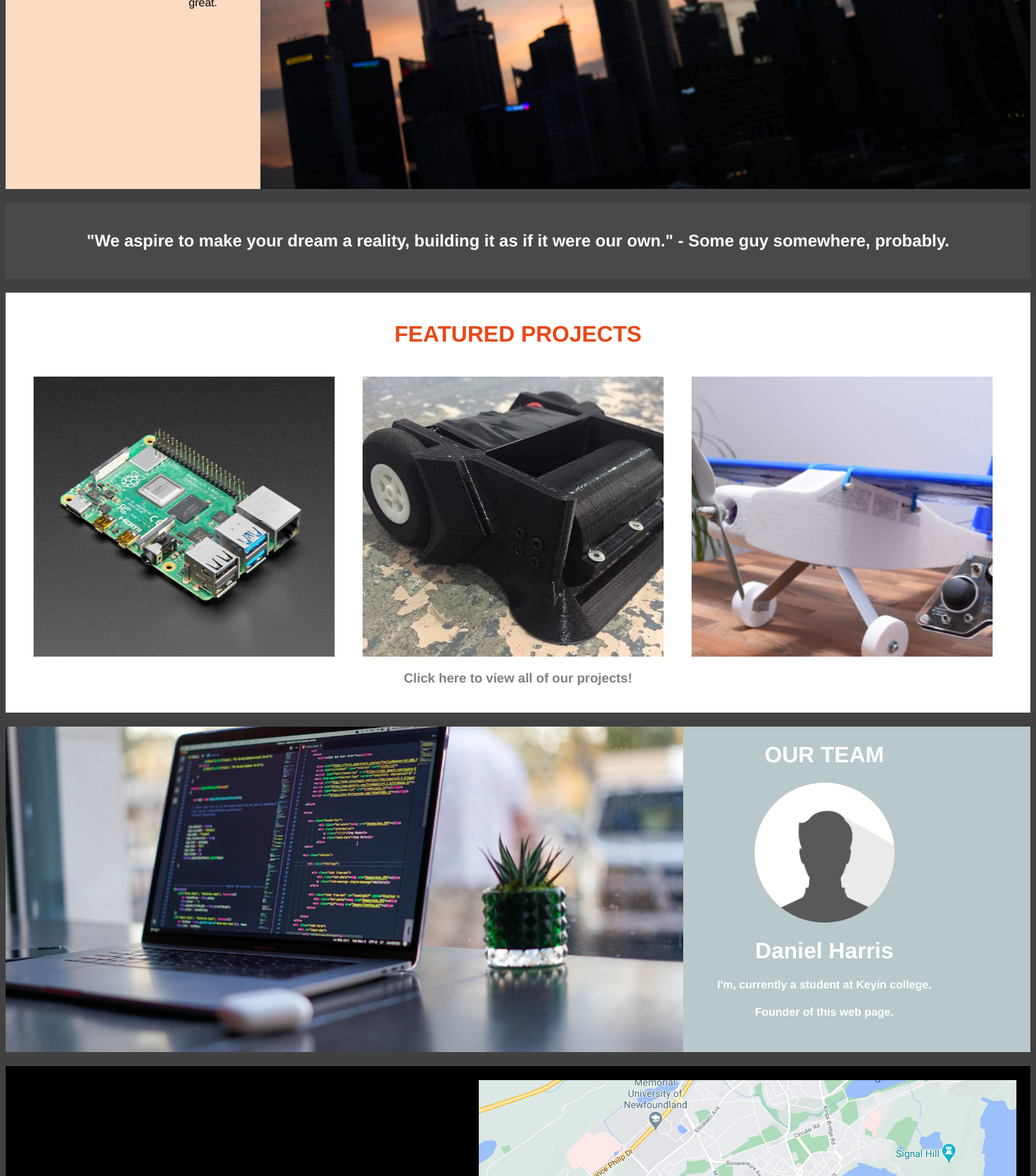
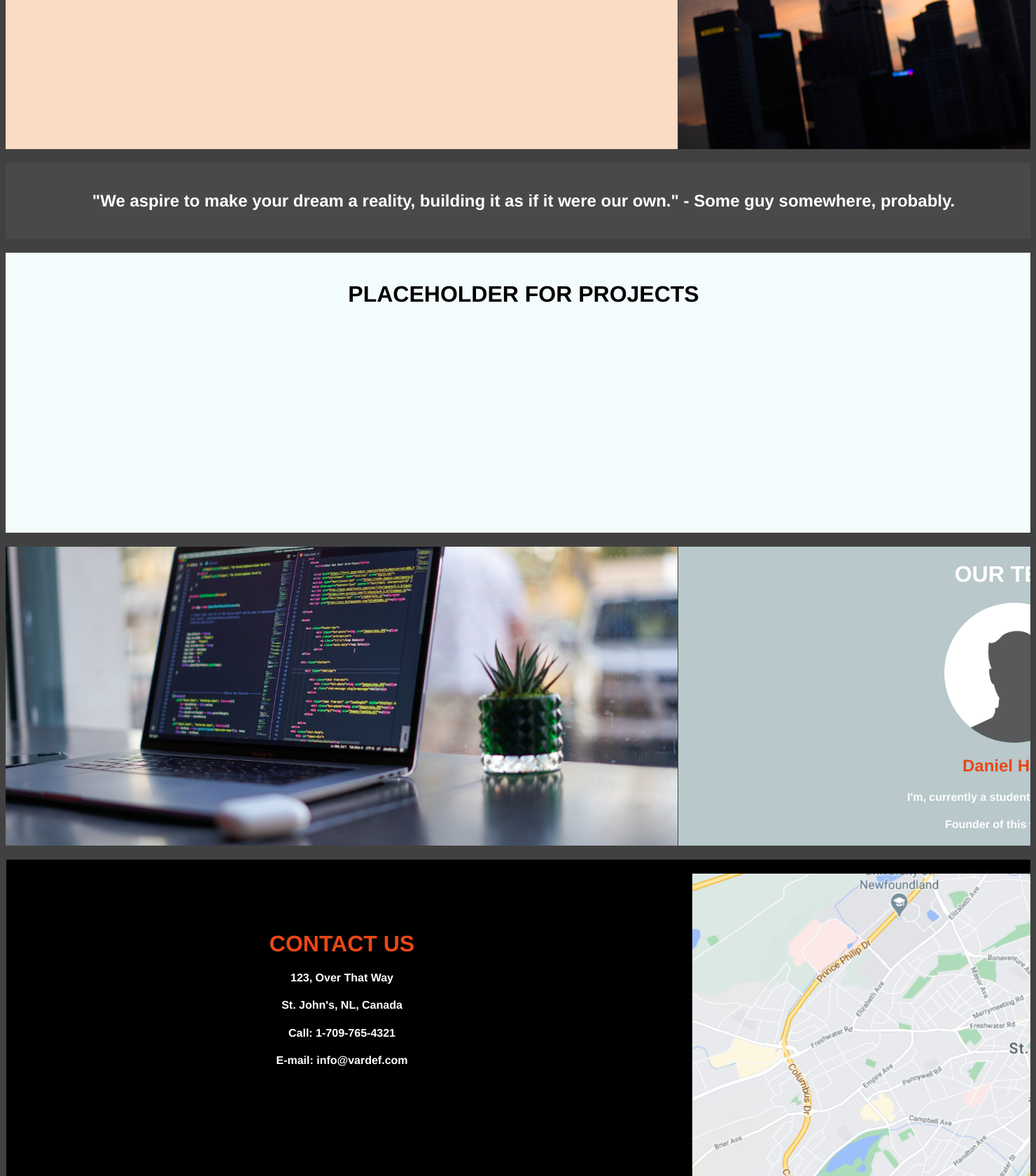
Before and after one commit to Daniel-HarrisNL/web_practice, a Flask app: page / in a window 1480 px wide. Shown: the part 1520-3200 px from the top of the page at 70% size. Run offline with Flask 2, Linux system fonts and the light colour scheme.

Commit message:
CSS/HTML overhaul using Grid

```diff
--- a/static/style.css
+++ b/static/style.css
@@ -2,292 +2,350 @@
   box-sizing: border-box;
 }
 
-body {
+html,body {
+  background-color:rgb(65,65,65);
   font-family: Helvetica Neue, Helvetica, Arial, sans-serif;
-  background-color:rgb(65,65,65);
-
+  max-width: 100%;
+  overflow-x: hidden;
 }
 
 img {
+    height: auto;
+    max-height: 100vh;
     max-width: 100%;
-    max-height: 100vh;
-    height: auto;
 }
 
 /* GENERAL USE STYLES */
 /* Clear floats after the columns */
-.row:after {
-  content: "";
-  display: table;
-  clear: both;
+.grid-container {
+  background-color: rgb(65,65,65);
+  display: grid;
+  grid-template-columns: auto auto auto auto auto auto auto auto auto auto auto auto;
+  grid-template-rows: auto auto auto auto auto auto auto auto auto auto auto auto auto auto auto;
+  max-width: 100vw;
+  width: 100vw;
 }
 
-.col-container {
-  display: table; /* Make the container element behave like a table */
-  width: 100%; /* Set full-width to expand the whole page */
-}
-
-.col {
-  display: table-cell; /* Make elements inside the container behave like table cells */
-}
 
 /* Top Naviagtion Section*/
 .topnav {
+  background-color: rgb(28,28,28);
+  margin-right: 10px;
   overflow: hidden;
-  background-color: rgb(28,28,28);
   position: fixed;
   top: 0;
-  margin-right: 10px;
   width: 100%;
 }
-
 /* Style the topnav links */
 .topnav a {
-  float: left;
-  display: block;
   background: rgb(38,38,38);
   color: rgb(208,212,223);
+  display: block;
+  float: left;
+  padding: 14px 16px;
   text-align: center;
-  padding: 14px 16px;
   text-decoration: none;
 }
-
 /* Change color on hover */
 .topnav a:hover {
   background-color: rgb(48,48,48);
   color: rgb(218,222,233);
 }
 
+
 /* Header/Blog Title */
 .header {
-  margin-top: 45px;
-  text-align: right ;
+
   background-color: rgb(48,48,48);
   background-image: url('images/vardef_hero.png');
+  background-position: top;
   background-repeat: no-repeat;
-  background-size: 100%;
-  background-position: top;
-  height: 600px;
+  background-size: cover;
   color: rgb(0,183,255);
+  grid-column-start: 1;
+  grid-column-end: 12;
+  grid-row-start: 1;
+  grid-row-end: 3;
+  height: 100vh;
+  margin-top: 45px;
+  max-height: 600px;
+  width: 100vw;
 }
 
-.header h1 {
-  font-size: 50px;
-  color: rgb(0,183,255);
-}
 
 /* Spacer with motto statement */
 .herocard {
   background-color: rgb(73,73,73);
+  color: rgb(244,80,51);
+  margin-top: 20px;
+  margin-bottom: 20px;
+  padding: 20px;
+  grid-column-start: 1;
+  grid-column-end: 12;
+  grid-row-start: 3-end;
+  grid-row-end: 4-end;
+  margin-top: 20px;
+  margin-bottom: 20px;
+  padding: 20px;
   text-align: center;
-  padding: 20px;
-  margin-top: 20px;
-  color: rgb(244,80,51);
+  width: 100vw;
 }
 
+
 /* About section */
-.aboutcard {
-  background-color: rgb(184,200,203);
-  margin-top: 20px;
-  color: black;
-}
-
-.aboutimageleft{
-  float: left;
-  padding-right: 20px;
+.aboutleft{
   background-color: rgb(48,48,48);
   background-image: url('images/about_splash.jpeg');
+  background-position: center;
   background-repeat: no-repeat;
   background-size: cover;
-  height: 465px;
-  width: 968px;
-  background-position: center;
+  grid-column-start: 1;
+  grid-column-end: 6;
+  grid-row-start: 5;
+  grid-row-end: 6;
+  height: 100vh;
+  max-width: 960px;
+  max-height: 450px;
+  width: 100vw;
 }
-
 .aboutright{
-  float: left;
-  padding-right: 120px;
-  height: 465px;
-  color: rgb(236,232,218);
+  background-color: rgb(184,200,203);
+  color: black;
+  grid-column-start: 7;
+  grid-column-end: 12;
+  grid-row-start: 5;
+  grid-row-end: 6;
+  height: 100%;
+  margin-right: 1px;
+  max-height: 450px;
+  max-width: 960px;
+  padding-top: 80px;
   text-align: center;
+  width: 100vw;
 }
-
 .aboutright h1{
   color: rgb(234,71,23);
 }
 
+
 /* Promoting us section */
-.promocard {
+.promoleft{
   background-color: rgb(252,219,197);
-  margin-top: 20px;
   color: black;
+  grid-column-start: 1;
+  grid-column-end: 6;
+  grid-row-start: 7;
+  grid-row-end: 8;
+  height: 100%;
+  margin-right: 1px;
+  margin-top:20px;
+  max-height: 450px;
+  max-width: 960px;
+  padding-top: 80px;
+  text-align: center;
+  width: 100vw;
 }
-
 .promoright{
-  float: right;
   background-color: rgb(48,48,48);
   background-image: url('images/drone_splash.jpg');
+  background-position: center;
   background-repeat: no-repeat;
-  background-size: 100%;
-  height: 500px;
-  width: 1100px;
-  background-position: center;
+  background-size: cover;
+  grid-column-start: 7;
+  grid-column-end: 12;
+  grid-row-start: 7;
+  grid-row-end: 8;
+  height: 100vh;
+  margin-right: 1px;
+  margin-top: 20px;
+  max-height: 450px;
+  max-width: 960px;
+  width: 100vw;
 }
-
-.promoleft{
-  height: 465px;
-  float: left;
-  color: black;
-  text-align: center;
-  padding-left: 200px;
-  padding-bottom: 100px;
-  margin-left: auto;
-  margin-right: auto;
-
-}
-
 .promoleft h1{
   color: rgb(234,71,23);
 }
 
+
 /* Statement spacer */
 .spacercard {
   background-color: rgb(73,73,73);
+  color: white;
+  grid-column-start: 1;
+  grid-column-end: 12;
+  grid-row-start: 9;
+  grid-row-end: 9;
+  margin-top: 20px;
+  margin-bottom: 20px;
+  padding: 20px;
+  width: 100vw;
+  text-align: center;
+}
+
+
+/*Featured*/
+.featuredholder{
+  background-color: rgb(244,253,254);
+  color: black;
+  grid-column-start: 1;
+  grid-column-end: 12;
+  grid-row-start: 10;
+  grid-row-end: 11;
+  height: 400px;
+  margin-bottom: 20px;
   padding: 20px;
   text-align: center;
-  margin-top: 20px;
-  color: white;
+  width: 100vw;
 }
 
-/*Featured*/
-.featuredcard {
-  background-color: white;
+
+/*Team Section*/
+.teamimageleft{
+  background-color: rgb(48,48,48);
+  background-image: url('images/team_image.jpg');
+  background-position: center;
+  background-repeat: no-repeat;
+  background-size: cover;
+  grid-column-start: 1;
+  grid-column-end: 6;
+  grid-row-start: 12;
+  grid-row-end: 13;
+  height: 100%;
+  margin-right: 1px;
+  max-height: 450px;
+  max-width: 960px;
+  width: 100vw;
+}
+.teamright h2{
+  color: rgb(234,71,23);
+}
+.teamright{
+  background-color: rgb(184,200,203);
+  color: white;
+  height: 100%;
+  grid-column-start: 7;
+  grid-column-end: 12;
+  grid-row-start: 12;
+  grid-row-end: 13;
+  margin-right: 1px;
+  max-height: 450px;
+  max-width: 960px;
   text-align: center;
-  padding: 20px;
-  margin-top: 20px;
-  color: gray;
+  width: 100vw;
+}
+.profile{
+  background-color: gray;
+  background-image: url('images/stock_profile.png');
+  background-position: center;
+  background-size: 100%;
+  border-radius:50%;
+  height: 200px;
+  margin-left:auto;
+  margin-right:auto;
+  width: 200px;
 }
 
-.featuredcard h1{
+/* Contact Section */
+.contactleft h1{
   color: rgb(234,71,23);
 }
+.contactleft {
+  background-color: black;
+  color: white;
+  height: 550px;
+  grid-column-start: 1;
+  grid-column-end: 6;
+  grid-row-start: 14;
+  grid-row-end: 15;
+  margin-left: auto;
+  margin-right: auto;
+  margin-top:20px;
+  max-height: 550px;
+  max-width: 960px;
+  padding-top: 80px;
+  text-align: center;
+  width: 100vw;
+}
+.contactright {
+  background-color: black;
+  background-image: url('images/mock_map.png');
+  background-position: center;
+  background-repeat: no-repeat;
+  background-size: cover;
+  grid-column-start: 7;
+  grid-column-end: 12;
+  grid-row-start: 14;
+  grid-row-end: 15;
+  height: 550;
+  margin-right: 1px;
+  margin-top: 20px;
+  max-height: 550px;
+  max-width: 960px;
+  outline: 20px solid black;
+  outline-offset: -20px;
+  width: 100vw;
+}
 
-.featuredimg1 {
+
+/* Footer Section */
+.footer {
+  background-color: rgb(55,55,55);
+  color: white;
+  height: 100px;
+  padding: 20px;
+  text-align: center;
+  width: 100vw;
+}
+
+
+/*TO BE IMPLEMENTED*/
+/*.featuredimg1 {
   background-image: url('images/pi_nas.jpeg');
   background-color: gray;
   background-position: center;
-  width: 100%;
-  height: 400px;
-  padding: 20px;
+  grid-column-start: 1;
+  grid-column-end: 4;
+  grid-row-start: 10;
+  grid-row-end: 11;
+  height: 300px;
+  max-width: 640px;
+  max-height: 400px;
+  width: 33vw;
+
 }
 
 .featuredimg2 {
+  color: rgb(234,71,23);
   background-image: url('images/bot_image.jpeg');
   background-color: gray;
   background-position: center;
-  width: 100%;
-  height: 400px;
-  padding: 20px;
+  grid-column-start: 5;
+  grid-column-end: 8;
+  grid-row-start: 10;
+  grid-row-end: 11;
+  height: 300px;
+  max-width: 640px;
+  max-height: 400px;
+  width: 33vw;
 }
 
 .featuredimg3 {
   background-image: url('images/rc_image.jpeg');
   background-color: gray;
   background-position: center;
-  width: 100%;
-  height: 400px;
-  padding: 20px;
-}
+  grid-column-start: 9;
+  grid-column-end: 12;
+  grid-row-start: 10;
+  grid-row-end: 11;
+  height: 300px;
+  max-width: 640px;
+  max-height: 400px;
+  width: 33vw;
+}*/
 
-.threecolumn{
-  float: left;
-  width: 33%;
-  padding: 20px;
-}
 
-/*Team Section*/
-.teamcard {
-  background-color: rgb(184,200,203);
-  margin-top: 20px;
-  color: black;
-}
 
-.teamimageleft{
-  float: left;
-  padding-right: 20px;
-  background-color: rgb(48,48,48);
-  background-image: url('images/team_image.jpg');
-  background-repeat: no-repeat;
-  background-size: cover;
-  height: 465px;
-  width: 968px;
-  background-position: center;
-}
 
-.teamright{
-  float: left;
-  padding-right: 120px;
-  height: 465px;
-  color: white;
-  text-align: center;
-}
-
-.profile{
-  background-image: url('images/stock_profile.png');
-  background-color: gray;
-  border-radius:50%;
-  background-size: 100%;
-  width: 200px;
-  height: 200px;
-  background-position: center;
-  margin-left:auto;
-  margin-right:auto;
-  padding-top: 80px;
-}
-
-/* Contact Section */
-.contactcard {
-  background-color: black;
-  padding: 20px;
-  margin-top: 20px;
-  color: white;
-}
-
-.contactcard h1{
-  color: rgb(234,71,23);
-}
-
-.contactleft {
-  float: left;
-  color: white;
-  text-align: left;
-  padding-left: 350px;
-  padding-bottom: 100px;
-  margin-left: auto;
-  margin-right: auto;
-  margin-bottom: auto;
-  margin-top: auto;
-}
-
-.contactright {
-  float: right;
-  background-color: rgb(48,48,48);
-  background-image: url('images/mock_map.png');
-  background-repeat: no-repeat;
-  background-size: cover;
-  height: 453px;
-  width: 768px;
-  background-position: center;
-}
-
-/* Footer Section */
-.footer {
-  padding: 20px;
-  text-align: center;
-  background-color: rgb(55,55,55);
-  height: 100px;
-  color: white;
-}
 
 /* Responsive layout - when the screen is less than 800px wide, make the two columns stack on top of each other instead of next to each other */
 /*@media screen and (max-width: 800px) {
--- a/templates/home.html
+++ b/templates/home.html
@@ -7,6 +7,7 @@
 </head>
 
 <body>
+<!--Fixed position top navigation bar-->
 <div class="topnav">
     <a href="#">HOME</a>
     <a href="#about">ABOUT</a>
@@ -16,96 +17,67 @@
     <a href="#" style="float:right">CAREERS</a>
 </div>
 
+<!--Grid Start-->
+<div class ="grid-container">
+<!--Header-->
 <div class="header"></div>
 
-<div class="row">
+
 <!-- Hero Text -->
 <div class="herocard">
-            <h1 id="about">DEFINING THE FUTURE, ONE KEYSTROKE AT A TIME.</h1>
+<h1 id="about">DEFINING THE FUTURE, ONE VARIABLE AT A TIME.</h1>
 </div>
 
 
-
-        <!-- About Section -->
-        <div class="aboutcard">
-            <div class="col-container">
-                <div class="col">
-                    <div class="aboutimageleft"></div>
-                </div>
-                <div class="col">
+<!--About Us section-->
+<div class="aboutleft"></div>
 <div class="aboutright">
 <h1> WHO WE ARE</h1>
-                        <h4>We are Vardef. We do forgive. We do forget. </h4>
-                    </div>
-                </div>
-            </div>
+<h3>Some cool description with some amazing adjectives </h3>
+<h3>Another cool sentence with some more creative words </h3>
 </div>
 
-        <!-- Why Choose Us Section -->
-        <div class="promocard">
-            <div class="col-container">
-                <div class="col">
+
+<!--Promote vardef section-->
 <div class="promoleft">
 <h1>WHY CHOOSE VARDEF</h1>
-                         <p>Placeholdertext to replace with why I'm great.</p>
+<h3>Placeholder text to replace with why we do great things.</h3>
+<h3>Placeholder text to replace with how we do those things.</h3>
 </div>
-                </div>
-                <div class="col">
 <div class="promoright"></div>
-                </div>
-            </div>
-        </div>
-        </div>
 
-        <!-- Spacer -->
+
+<!--Spacer card-->
 <div class="spacercard">
 <h2>"We aspire to make your dream a reality, building it as if it were our own." - Some guy somewhere, probably.</h2>
 </div>
 
+<!--
+<a id="projects"></a>
+<div class="featuredimg1"></div>
+<div class="featuredimg2"><h3>Click here to view all of our projects!</h3></div>
+<div class="featuredimg3"></div>
+</div>
+-->
+
+<!--Featured projects placeholder-->
+<div class="featuredholder">
+    <h1 id="#projects">PLACEHOLDER FOR PROJECTS</h1>
+</div>
 
 
-        <!-- Featured Projects -->
-        <a id="projects"></a>
-        <div class="featuredcard">
-            <h1 id="projects">FEATURED PROJECTS</h1>
-
-                <div class = "threecolumn">
-                    <div class="featuredimg1"></div>
-                </div>
-                <div class = "threecolumn">
-                    <div class="featuredimg2"></div>
-                </div>
-                <div class = "threecolumn">
-                    <div class="featuredimg3"></div>
-                </div>
-
-            <h3>Click here to view all of our projects!</h3> <!-- Add href link to projects page. -->
-        </div>
-
-        <!-- Team Section -->
-        <a id="team"></a>
-        <div class="teamcard">
-            <div class="col-container">
-                <div class="col">
+<!--Team Section-->
 <div class="teamimageleft"></div>
-                </div>
-                <div class="col">
 <div class="teamright">
 <h1 id="team">OUR TEAM</h1>
 <div class="profile"></div>
-                        <h1>Daniel Harris</h1>
+<h2>Daniel Harris</h2>
 <h4>I'm, currently a student at Keyin college.</h4>
 <h4>Founder of this web page.</h4>
 </div>
-                </div>
-            </div>
-        </div>
 
-        <!-- Contact Section -->
-        <a id="contact"></a>
-        <div class="contactcard">
-            <div class="col-container">
-                <div class="col">
+
+<!--Contact section-->
 <div class="contactleft">
 <h1 id="contact">CONTACT US</h1>
 <h4>123, Over That Way</h4>
@@ -113,17 +85,14 @@
 <h4>Call: 1-709-765-4321</h4>
 <h4>E-mail: info@vardef.com</h4>
 </div>
+<div class="contactright"></div>
+
+
+<!--End grid div-->
 </div>
 
 
-                <div class="col">
-                    <div class="contactright"></div>
-                </div>
-            </div>
-        </div>
-
-</div>
-
+<!--Footer section-->
 <div class="footer">
 <h3>Footer Placeholder</h3>
 </div>
```
Lines whose indentation alone changed are shown as unchanged.
